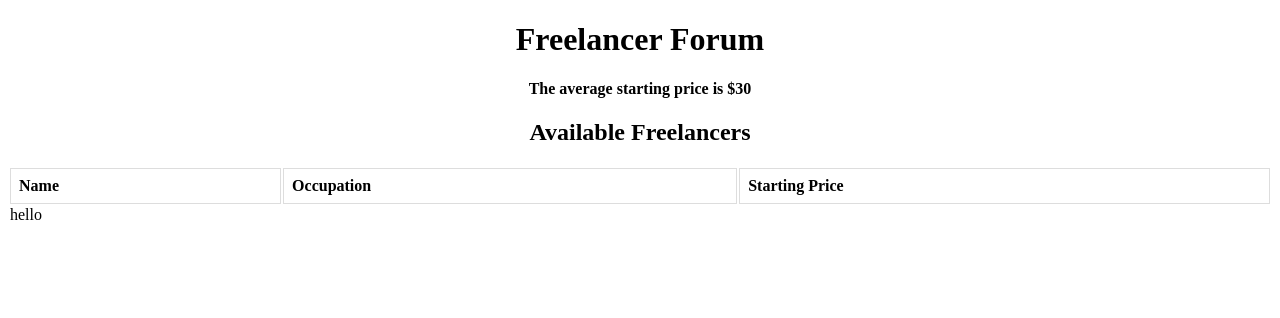
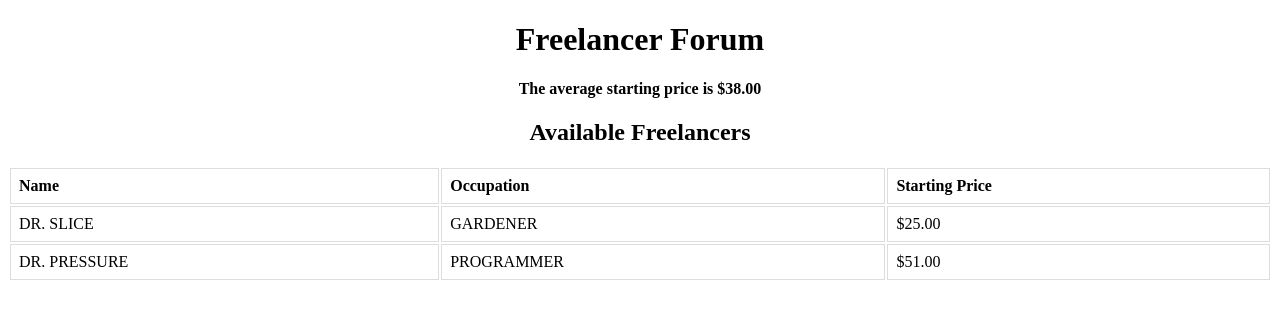
Before and after one commit to rmaroukel/Unit2.FreelancerForum, a plain HTML site: page index.html in a window 1280 px wide. Drawn offline with Linux system fonts and the light colour scheme.

Commit message:
completed working functionality

```diff
--- a/index.html
+++ b/index.html
@@ -15,20 +15,15 @@
     <main>
 
     <h1 class="main-header">Freelancer Forum</h1>
-    <h4 class="sub-header">The average starting price is $30</h4>
+    <h4 class="sub-header" id="average-price">The average starting price is $0.00</h4>
 
     <h2 class="table-header">Available Freelancers</h2>
 
-    <table class="main-table">
+    <table class="main-table" id="postings">
     <tr id="headers">
         <th>Name</th>
         <th>Occupation</th>
         <th>Starting Price</th>
-    </tr>
-    <tr id="data">
-        <td id="name">Test</td>
-        <td id="occupation">Test</td>
-        <td id="price">30</td>
     </tr>
     </table>
 
--- a/script.js
+++ b/script.js
@@ -14,7 +14,10 @@ const freelancers = [
 let averageStartingPrice = 0
 
 // Create a an array where we can push the prices of the freelancers to
-let accumulatedPrices = [10,25,30]
+let accumulatedPrices = []
+
+// Create an index counter to keep track of current posting
+let currentIndex = 0;
 
 
 // Create a formula to calculate the average starting price of all freelancers
@@ -26,34 +29,56 @@ function avgStartPrice(arr) {
     let divisor = accumulatedPrices.length
 
     //Use the reduce method to add all of prices together
-    cumulativePrice = arr.reduce((a,b) => a + b) //30
+    cumulativePrice = arr.reduce((a,b) => a + b)
 
     //Divide the sum of all of the prices by the amount of freelancers
-    return cumulativePrice / divisor
+    let result = cumulativePrice /divisor
+    return result.toLocaleString('en-US', { style: 'currency', currency: 'USD' });
 }
 
-console.log(avgStartPrice(accumulatedPrices))
 
-
-// Create a timer to call the addFreelancer fucntion every 2000 milliseconds (2 seconds)
-const addFreelancerInterval = setInterval(addFreelancer, 2000)
-
-
-// Render a new freelance every few seconds
-function render () {
-
-const row = document.createElement('tr')
-row.appendChild(cell)
-
+function addFreelancerSequentially() {
+    // Check the current index is less than the total count of the object
+    if (currentIndex < freelancers.length) {
+        // Set the freelancer to the current object
+        const freelancer = freelancers[currentIndex];
+        //Push the current freelancer price to the accumulated prices array
+        accumulatedPrices.push(freelancer.price)
+        // Call the table rendering function
+        addFreelancer(freelancer);
+        // Increment the counter
+        currentIndex++;
+    } else {
+        // Clear the running interval when reaching the end
+        clearInterval(addFreelancerInterval);
+    }
 }
 
-// Funtion will add a freelancer to the table
-function addFreelancer() {
-const cells = document.querySelector('#data')
-// const element = document.createElement('td')
-// element.classList.add('hello')
-const testText = "hello"
-cells.replaceChildren(testText)
+const addFreelancerInterval = setInterval(addFreelancerSequentially, 2000);
 
+function addFreelancer(freelancer) {
+    const table = document.getElementById('postings');
+    const newRow = document.createElement('tr');
+    const startingPriceText = document.getElementById('average-price')
 
+    averageStartingPrice = avgStartPrice(accumulatedPrices)
+
+    startingPriceText.innerText = `The average starting price is ${averageStartingPrice}`
+
+    // Create and append the name cell
+    const nameCell = document.createElement('td');
+    nameCell.textContent = freelancer.name.toUpperCase();
+    newRow.appendChild(nameCell);
+
+    // Create and append the occupation cell
+    const occupationCell = document.createElement('td');
+    occupationCell.textContent = freelancer.occupation.toUpperCase();
+    newRow.appendChild(occupationCell);
+
+    // Create and append the price cell
+    const priceCell = document.createElement('td');
+    priceCell.textContent = freelancer.price.toLocaleString('en-US', { style: 'currency', currency: 'USD' });
+    newRow.appendChild(priceCell);
+
+    table.appendChild(newRow);
 }
```
